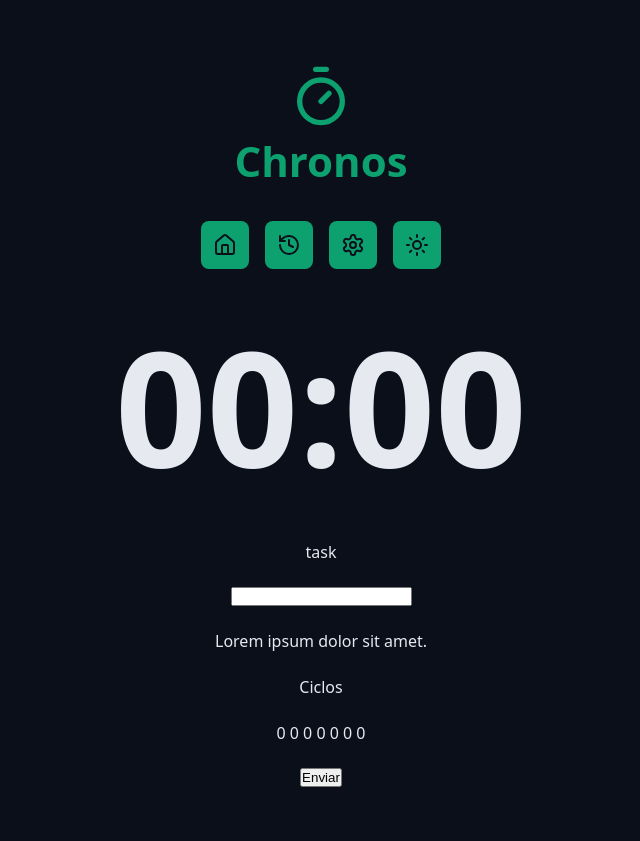
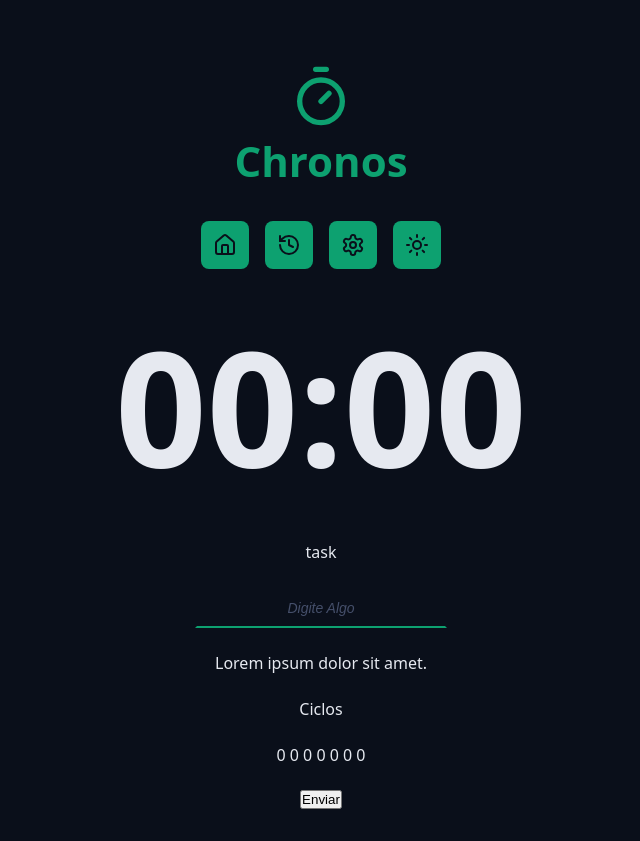
Before and after one commit to Bisdcode/chronos-pomodoro, a React (Vite) app: page / in a window 1280 px wide. Shown: the whole page, without its empty margins (319-959 px from the left). Before the commit the page ends 819 px from the top, so only its background shows below. Built offline with nearby package versions, Linux system fonts and the light colour scheme.

Commit message:
create input component

```diff
--- a/src/App.tsx
+++ b/src/App.tsx
@@ -5,6 +5,7 @@
 import { Logo } from "./components/Logo";
 import { Menu } from "./components/Menu";
 import { CountDown } from "./components/CountDown";
+import { DefaultInput } from "./components/DefaultInput";
 
 export function App() {
 	return (
@@ -22,8 +23,7 @@
 			<Container>
 				<form className="form" action="">
 					<div className="formRow">
-						<label htmlFor="meuInput">task</label>
-							<input id="meuInput" type="text" />
+						<DefaultInput id="meuInput" labelText="task" type="text" placeholder="Digite Algo"/>
 					</div>
 					<div className="formRow">
 						<p>
--- /dev/null
+++ b/src/components/DefaultInput/index.tsx
@@ -0,0 +1,15 @@
+import styles from './styles.module.css';
+
+type DefaultInputProps = {
+    id: string;
+    labelText: string;
+} & React.ComponentProps<'input'>;
+
+export function DefaultInput({ id, labelText, type, ...rest }: DefaultInputProps) {
+    return (
+        <>
+        <label htmlFor={id}>{labelText}</label>
+			<input className={styles.input} id={id} type={type} {...rest} />
+        </>
+    )
+}
--- /dev/null
+++ b/src/components/DefaultInput/styles.module.css
@@ -0,0 +1,27 @@
+.input {
+    background-color: transparent;
+    text-align: center;
+    font-size: 1.8rem;
+    padding: .8rem;
+    color: var(--text-default);
+    outline: none;
+
+    border: 0.2rem solid transparent;
+    border-bottom: 0.2rem solid var(--primary);
+    transition: all 0.1s ease-in-out;
+}
+
+.input:focus {
+    border-radius: 0.8rem;
+    border: 0.2rem solid var(--primary);
+}
+input::placeholder {
+    color: var(--gray-500);
+    font-size: 1.4rem;
+    font-style: italic;
+}
+
+.input:disabled {
+    border-bottom: .2rem solid var(--disabled);
+    color: var(--text-muted);
+}
```
